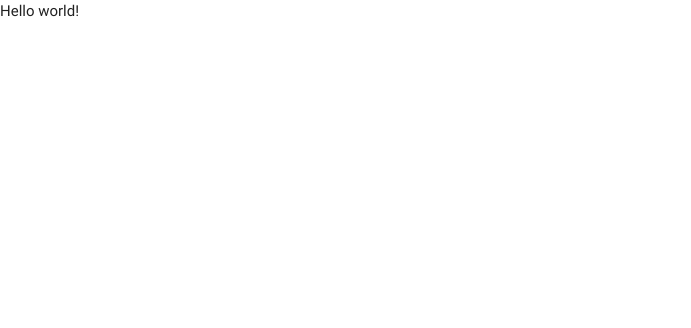
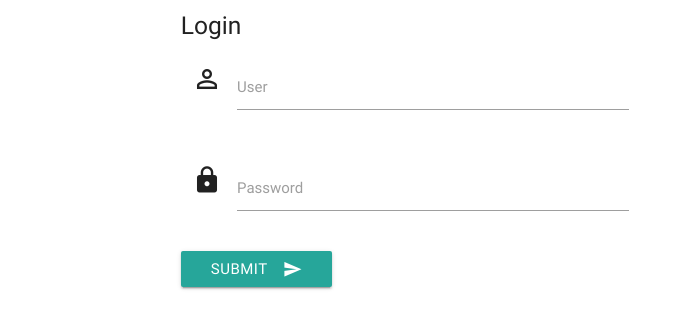
Before and after one commit to hackerschoolmty/frontend-week6, a React app: page / in a window 1280 px wide. Shown: the whole page, without its empty margins (0-691 px from the left). Built offline with nearby package versions, Linux system fonts and the light colour scheme.

Commit message:
auth component

```diff
--- a/public/index.html
+++ b/public/index.html
@@ -3,6 +3,7 @@
   <head>
     <meta charset="utf-8">
     <title>React Chat</title>
+    <link href="https://fonts.googleapis.com/icon?family=Material+Icons" rel="stylesheet">
   </head>
   <body>
     <div id="app"></div>
--- a/src/components/RootApp.react.js
+++ b/src/components/RootApp.react.js
@@ -1,10 +1,13 @@
 import './RootApp.scss';
 import React from 'react';
+import Auth from './auth/Auth.react';
 
 class App extends React.Component {
   render() {
     return (
-      <div>Hello world!</div>
+      <div className="container">
+        <Auth />
+      </div>
     );
   }
 }
--- /dev/null
+++ b/src/components/auth/Auth.react.js
@@ -0,0 +1,36 @@
+import React, { PropTypes } from 'react';
+
+class Auth extends React.Component {
+
+  render() {
+    return (
+      <section className="row">
+        <h5>Login</h5>
+        <form className="col s12">
+          <div className="row">
+            <div className="input-field col s6">
+              <i className="material-icons prefix">perm_identity</i>
+              <input id="user" type="text" />
+              <label htmlFor="user">User</label>
+            </div>
+          </div>
+          <div className="row">
+            <div className="input-field col s6">
+              <i className="material-icons prefix">lock</i>
+              <input id="password" type="tel" />
+              <label htmlFor="password">Password</label>
+            </div>
+          </div>
+          <div className="row">
+            <button className="btn waves-effect waves-light" type="button">
+              Submit
+              <i className="material-icons right">send</i>
+            </button>
+          </div>
+        </form>
+      </section>
+    );
+  }
+}
+
+export default Auth;
```
